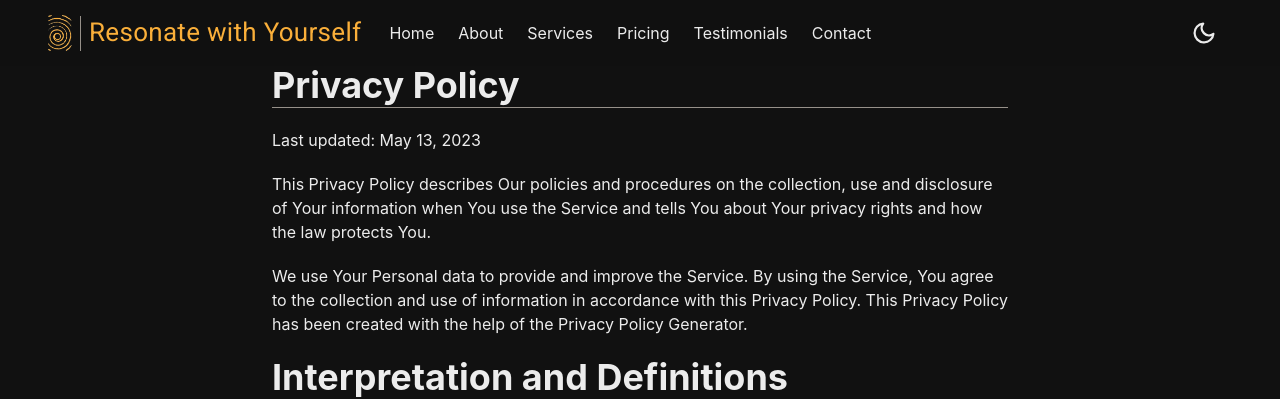
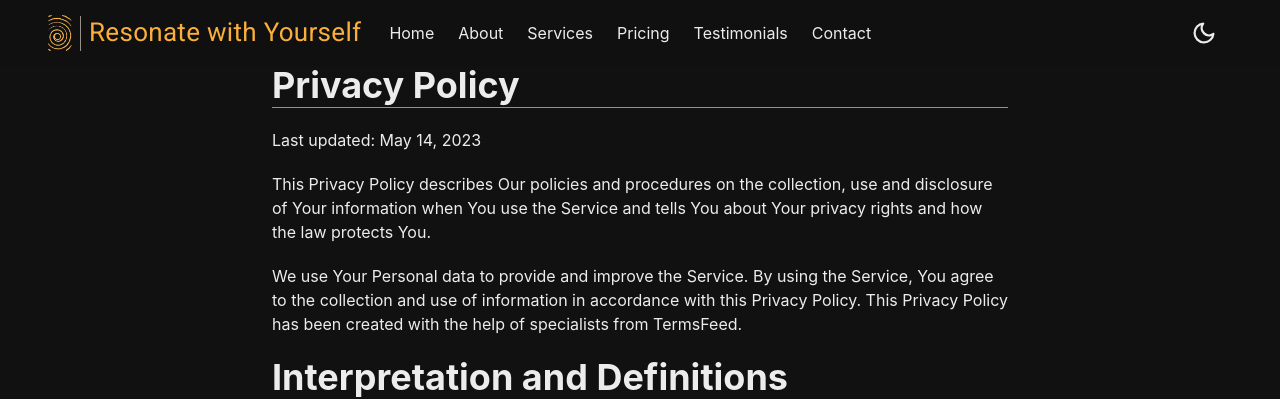
Before and after one commit to Democles85/colombo_portfolio_reworked, a Next.js app: page /privacy-policy in a window 1280 px wide. Shown: the top 399 px of the page. Built offline with nearby package versions, Linux system fonts and the light colour scheme.

Commit message:
Updated Privacy Policy

```diff
--- a/pages/privacy-policy.tsx
+++ b/pages/privacy-policy.tsx
@@ -23,7 +23,7 @@ const PrivacyPolicy: NextPage = () => {
             </Heading>
 
             <Box mt={5}>
-              <Text>Last updated: May 13, 2023</Text>
+              <Text>Last updated: May 14, 2023</Text>
             </Box>
 
             <Box mt={5}>
@@ -40,8 +40,8 @@ const PrivacyPolicy: NextPage = () => {
                 We use Your Personal data to provide and improve the Service. By
                 using the Service, You agree to the collection and use of
                 information in accordance with this Privacy Policy. This Privacy
-                Policy has been created with the help of the Privacy Policy
-                Generator.
+                Policy has been created with the help of specialists from
+                TermsFeed.
               </Text>
             </Box>
 
```
